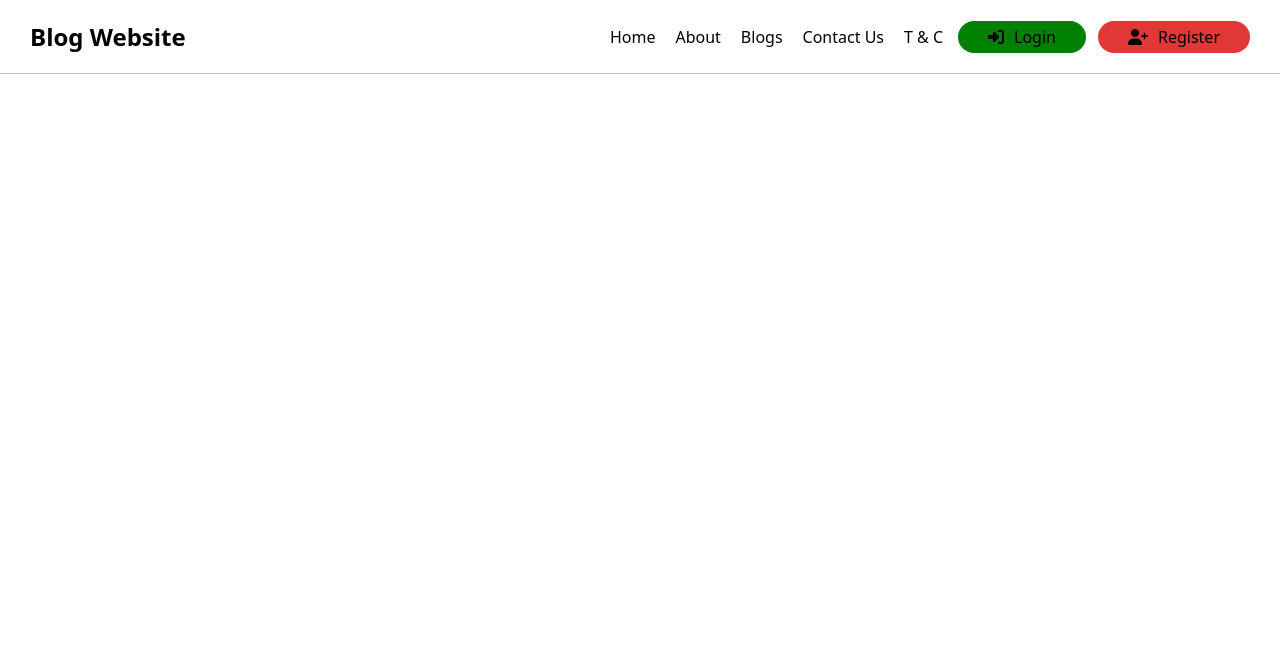
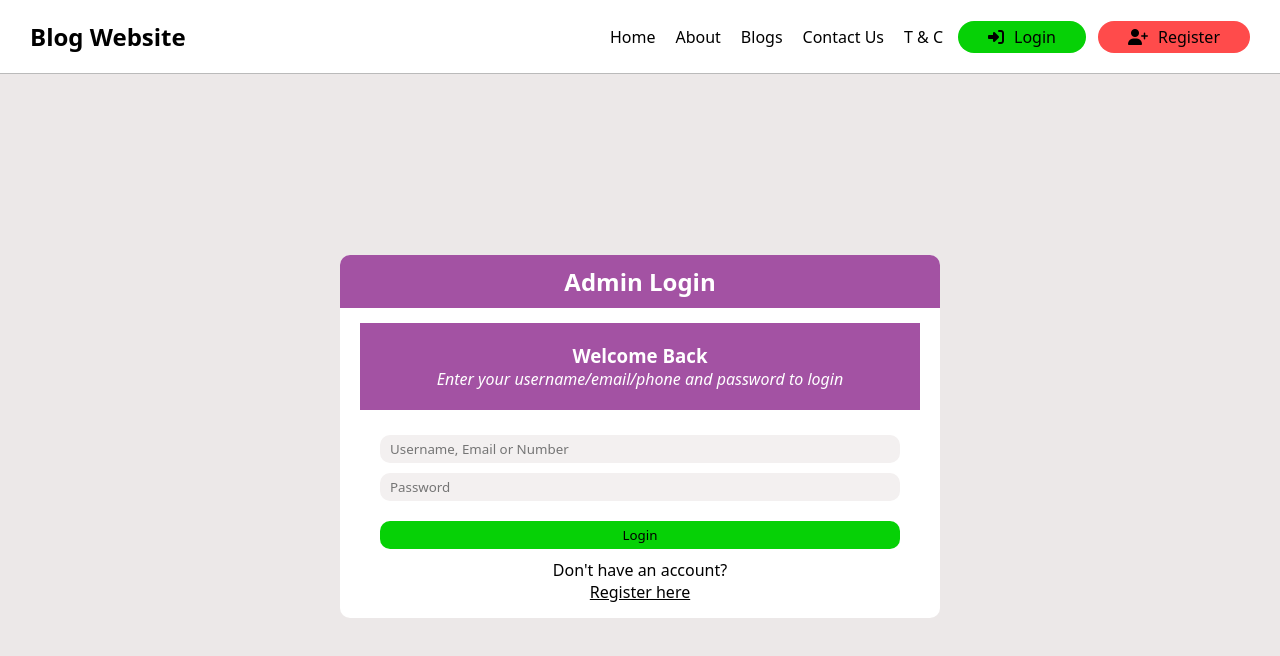
Before and after one commit to kumar-aryan083/Blog-Website, a React (Vite) app in the folder client/: page /admin/login in a window 1280 px wide. Shown: the top 656 px of the page. Built offline with nearby package versions, Linux system fonts and the light colour scheme.

Commit message:
created login page

```diff
--- a/client/src/App.jsx
+++ b/client/src/App.jsx
@@ -3,25 +3,33 @@ import { Route, Routes } from 'react-router-dom';
 import Home from './pages/Home';
 import Navbar from './components/Navbar';
 import About from './pages/About';
+import Login from './pages/admin/Login';
+import Register from './pages/admin/Register';
 
 const App = () => {
-  const [user, setUser] = useState(()=>{
+  const [user, setUser] = useState(() => {
     const sUser = localStorage.getItem("user");
-    return sUser?JSON.parse(sUser):null;
+    return sUser ? JSON.parse(sUser) : null;
   });
 
   const [message, setMessage] = useState(null);
-  const handleAlert = (msg)=>{
+  const handleAlert = (msg) => {
     setMessage(msg);
   }
 
   return (
     <>
-      <Navbar user={user} showAlert={message} handleAlert={handleAlert}/>
-      <Routes>
-        <Route path='/' element={<Home />}/>
-        <Route path='/about' element={<About />}/>
-      </Routes>
+      <Navbar user={user} showAlert={message} handleAlert={handleAlert} />
+      <div className="full-body-wrapp">
+        <Routes>
+          <Route path='/' element={<Home />} />
+          <Route path='/admin/login' element={<Login />} />
+          <Route path='/admin/register' element={<Register />} />
+          <Route path='/admin/:username/profile' element={<Home />} />
+          <Route path='/about' element={<About />} />
+          <Route path='/*' element={<Home />} />
+        </Routes>
+      </div>
     </>
   );
 }
--- a/client/src/components/Styles/Navbar.css
+++ b/client/src/components/Styles/Navbar.css
@@ -4,6 +4,8 @@
     justify-content: space-between;
     padding: 20px 30px;
     border-bottom: 1px solid rgba(0, 0, 0, 0.269);
+    position: fixed;
+    width: 100%;
 }
 .nav-ul{
     display: flex;
@@ -28,35 +30,37 @@
 }
 .btn-one{
     padding: 5px 30px;
-    background-color: green;
+    background-color: rgb(6, 209, 6);
     border-radius: 100px;
     user-select: none;
     cursor: pointer;
     text-transform: capitalize;
     display: flex;
     gap: 10px;
+    transition: all 0.3s;
 }
 .btn-one>i{
     margin: auto 0;
 }
 .btn-one:hover{
-    background-color: rgb(7, 109, 7);
+    background-color: rgb(13, 172, 13);
 }
 .btn-two{
     display: flex;
     gap: 10px;
     padding: 5px 30px;
-    background-color: rgb(226, 55, 55);
+    background-color: rgb(255, 75, 75);
     border-radius: 100px;
     user-select: none;
     cursor: pointer;
     text-transform: capitalize;
+    transition: all 0.3s;
 }
 .btn-two>i{
     margin: auto 0;
 }
 .btn-two:hover{
-    background-color: rgb(172, 34, 34);
+    background-color: rgb(222, 57, 57);
 }
 .bgr{
     display: none;
--- a/client/src/index.css
+++ b/client/src/index.css
@@ -13,3 +13,11 @@ html, body{
   width: 100%;
   height: 100%;
 }
+.full-body-wrapp{
+  padding-top: 73px;
+}
+@media screen and (max-width: 850px) {
+  .full-body-wrapp{
+    padding-top: 85px;
+  }
+}
--- /dev/null
+++ b/client/src/pages/Styles/Login.css
@@ -0,0 +1,82 @@
+.full-login-page{
+    background-color: rgb(236, 232, 232);
+    height: calc(100vh - 73px);
+    display: flex;
+    justify-content: center;
+    align-items: center;
+}
+.login-card{
+    background-color: white;
+    max-width: 600px;
+    width: 95%;
+    border-radius: 10px;
+    overflow: hidden;
+}
+.login-card>h2{
+    background-color: rgb(163, 82, 163);
+    text-align: center;
+    color: white;
+    padding: 10px 0;
+}
+.l-login-card{
+    display: flex;
+    gap: 15px;
+    padding: 15px 20px;
+}
+
+.admin-login-form{
+    padding: 10px 20px;
+    display: flex;
+    flex-direction: column;
+    gap: 10px;
+}
+.admin-login-form>input{
+    padding: 5px 10px;
+    outline: none;
+    border-radius: 10px;
+    border: none;
+    background: transparent;
+    background-color: rgb(243, 240, 240);
+}
+.admin-login-form>input:last-child{
+    margin-top: 10px;
+    background-color: rgb(6, 209, 6);
+    cursor: pointer;
+    transition: all 0.3s;
+    font-weight: 500;
+}
+.admin-login-form>input:last-child:hover{
+    background-color: rgb(13, 172, 13);
+}
+.not-account{
+    display: flex;
+    flex-direction: column;
+    justify-content: center;
+    align-items: center;
+}
+.not-account>a{
+    color: black;
+}
+.left-login{
+    padding: 20px 20px;
+    display: flex;
+    flex-direction: column;
+    justify-content: center;
+    align-items: center;
+    text-align: center;
+    background-color: rgb(163, 82, 163);
+    color: white;
+    width: 50%;
+}
+.right-login{
+    width: 50%;
+}
+
+@media screen and (max-width: 1299px) {
+    .l-login-card{
+        flex-direction: column;
+    }
+    .left-login, .right-login{
+        width: 100%;
+    }
+}
--- /dev/null
+++ b/client/src/pages/admin/Login.jsx
@@ -0,0 +1,33 @@
+import React from 'react';
+import '../Styles/Login.css';
+import { Link } from 'react-router-dom';
+
+const Login = () => {
+  return (
+    <>
+      <div className="full-login-page">
+        <div className="login-card">
+            <h2>Admin Login</h2>
+            <div className="l-login-card">
+                <div className="left-login">
+                    <h3>Welcome Back</h3>
+                    <p><i>Enter your username/email/phone and password to login</i></p>
+                </div>
+                <div className="right-login">
+                    <form>
+                        <div className="admin-login-form">
+                            <input type="text" placeholder='Username, Email or Number'/>
+                            <input type="password" placeholder='Password'/>
+                            <input type="submit" value="Login"/>
+                        </div>
+                        <div className="not-account">Don't have an account? <Link to="/admin/register">Register here</Link></div>
+                    </form>
+                </div>
+            </div>
+        </div>
+      </div>
+    </>
+  );
+}
+
+export default Login;
--- /dev/null
+++ b/client/src/pages/admin/Register.jsx
@@ -0,0 +1,11 @@
+import React from 'react';
+
+const Register = () => {
+  return (
+    <>
+      Admin Register
+    </>
+  );
+}
+
+export default Register;
```
Also changed, not shown: 1 other file (tests, documents, lock files or other folders).
